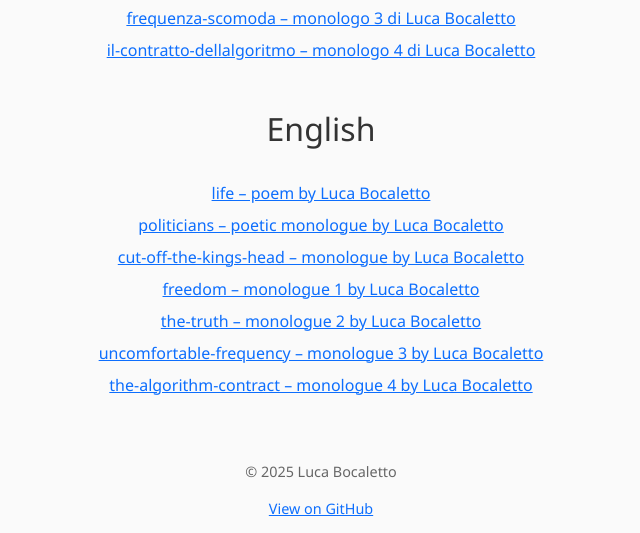
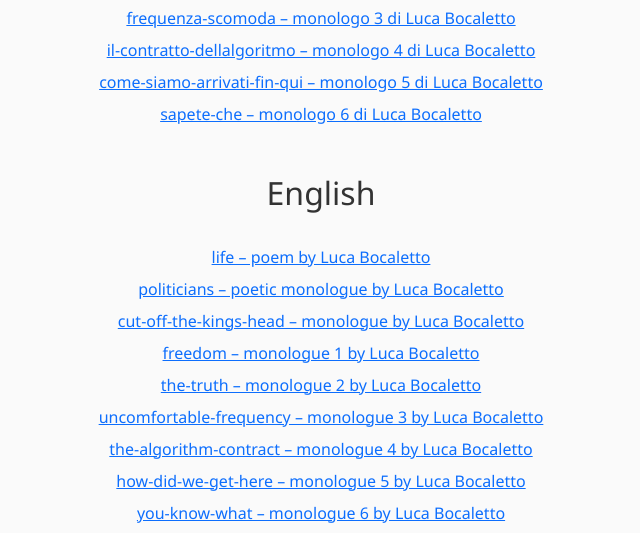
Before and after one commit to bocaletto-luca/LiteraryTexts, a plain HTML site: page index.html in a window 1280 px wide. Shown: the part 368-901 px from the top of the page, without its empty margins (319-959 px from the left). Drawn offline with nearby package versions, Linux system fonts and the light colour scheme.

Commit message:
Update index.html

```diff
--- a/index.html
+++ b/index.html
@@ -19,9 +19,8 @@
   <link
     href="https://cdnjs.cloudflare.com/ajax/libs/bootstrap/5.3.0/css/bootstrap.min.css"
     rel="stylesheet"
-    integrity="sha512-…"
     crossorigin="anonymous"
-  >
+  />
 
   <style>
     body {
@@ -30,11 +29,26 @@
       font-family: 'Segoe UI', sans-serif;
       padding: 2rem 0;
     }
-    header, .section-title { text-align: center; margin-bottom: 2rem; }
-    .lang-section { margin-bottom: 3rem; }
-    .lang-section ul { list-style: none; padding: 0; }
-    .lang-section li + li { margin-top: 0.5rem; }
-    footer { text-align: center; font-size: 0.9rem; color: #666; margin-top: 4rem; }
+    header, .section-title {
+      text-align: center;
+      margin-bottom: 2rem;
+    }
+    .lang-section {
+      margin-bottom: 3rem;
+    }
+    .lang-section ul {
+      list-style: none;
+      padding: 0;
+    }
+    .lang-section li + li {
+      margin-top: 0.5rem;
+    }
+    footer {
+      text-align: center;
+      font-size: 0.9rem;
+      color: #666;
+      margin-top: 4rem;
+    }
   </style>
 </head>
 
@@ -85,6 +99,16 @@
               il-contratto-dellalgoritmo – monologo 4 di Luca Bocaletto
             </a>
           </li>
+          <li>
+            <a href="https://bocaletto-luca.github.io/LiteraryTexts/ita/come-siamo-arrivati-fin-qui.html">
+              come-siamo-arrivati-fin-qui – monologo 5 di Luca Bocaletto
+            </a>
+          </li>
+          <li>
+            <a href="https://bocaletto-luca.github.io/LiteraryTexts/ita/sapete-che.html">
+              sapete-che – monologo 6 di Luca Bocaletto
+            </a>
+          </li>
         </ul>
       </section>
 
@@ -127,6 +151,16 @@
               the-algorithm-contract – monologue 4 by Luca Bocaletto
             </a>
           </li>
+          <li>
+            <a href="https://bocaletto-luca.github.io/LiteraryTexts/eng/how-did-we-get-here.html">
+              how-did-we-get-here – monologue 5 by Luca Bocaletto
+            </a>
+          </li>
+          <li>
+            <a href="https://bocaletto-luca.github.io/LiteraryTexts/eng/you-know-what.html">
+              you-know-what – monologue 6 by Luca Bocaletto
+            </a>
+          </li>
         </ul>
       </section>
     </main>
@@ -149,7 +183,6 @@
   <!-- Bootstrap JS -->
   <script
     src="https://cdnjs.cloudflare.com/ajax/libs/bootstrap/5.3.0/js/bootstrap.bundle.min.js"
-    integrity="sha512-…"
     crossorigin="anonymous"
   ></script>
 </body>
```
